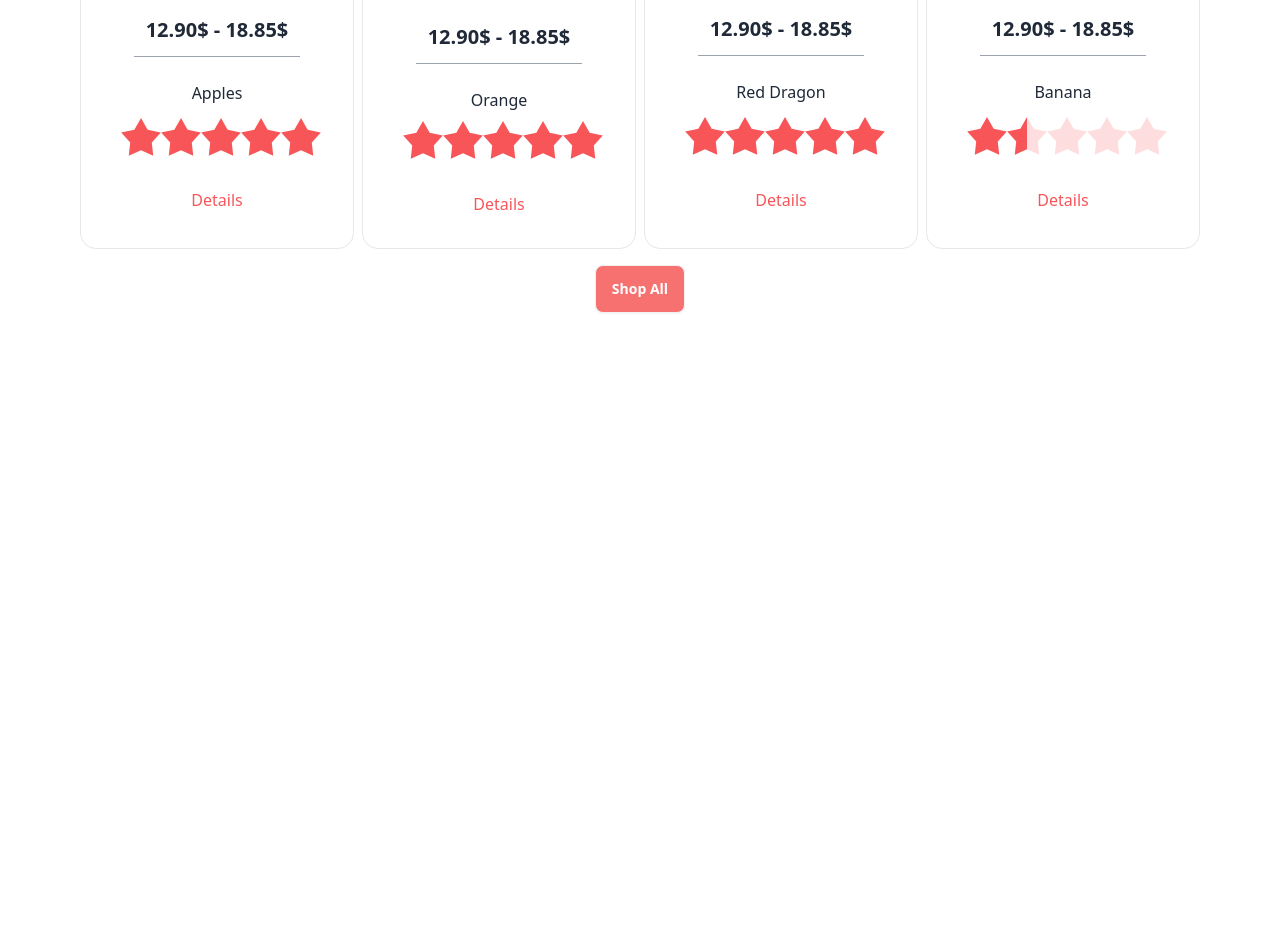
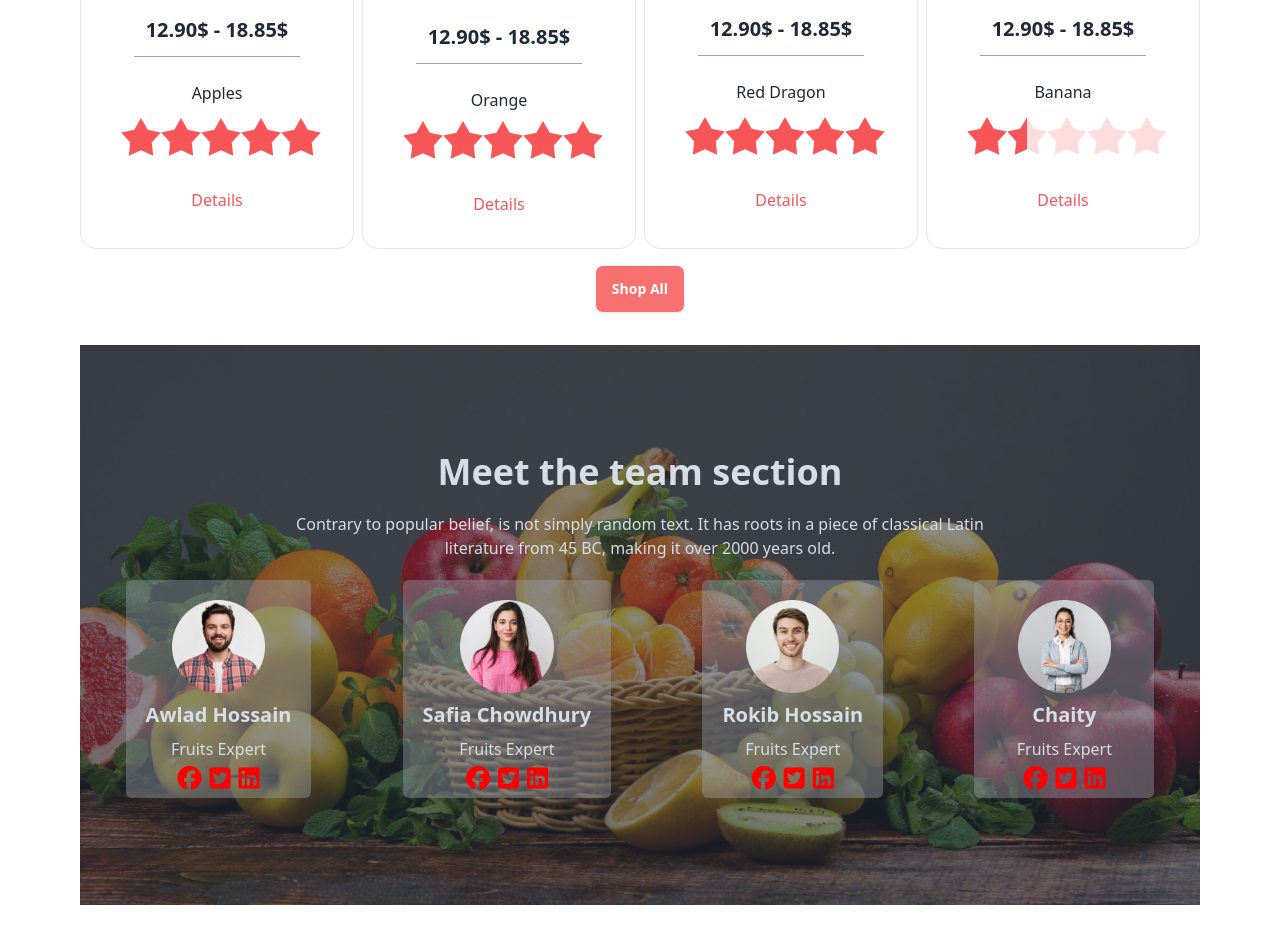
Before and after one commit to Shafiul007/fruit-burst, a plain HTML site: page index.html in a window 1280 px wide. Shown: the part 1213-2150 px from the top of the page. Before the commit the page ends 1558 px from the top, so only its background shows below. Drawn offline with nearby package versions, Linux system fonts and the light colour scheme.

Commit message:
meet section added

```diff
--- a/index.html
+++ b/index.html
@@ -264,7 +264,68 @@
           <button class="btn bg-red-400 text-white">Shop All</button>
 
         </section>
+        <section class="container mx-auto px-2 lg:px-20 mb-8 mt-4 ">
 
+          <div class="">
+            <div class="hero min-h-[70vh]" style="background-image: url(./image/banner1.png);">
+              <div class="hero-overlay bg-opacity-55"></div>
+              <div class=" text-center text-neutral-content">
+                <div class="text-center justify-center items-center">
+                  <h1 class="mb-5 text-4xl font-bold">Meet the team section</h1>
+                  <p class="mb-5 lg:px-[200px]">Contrary to popular belief, is not simply random text. It has roots in a piece of classical Latin literature from 45 BC, making it over 2000 years old.</p>
+                </div>
+                <div class=" flex flex-col lg:flex-row justify-center lg:justify-around">
+
+                  <div class="p-5 bg-gray-400 bg-opacity-40 rounded-md flex flex-col space-y-2 justify-center items-center text-center">
+                    <div class="flex justify-center"><img class="w-2/3" src="./image/member1.png" alt=""></div>
+                    <h1 class="text-xl font-bold">Awlad Hossain</h1>
+                    <p class="pb-2">Fruits Expert</p>
+                    <div class="flex gap-2">
+                      <i class="fa-brands fa-facebook fa-xl" style="color: #ff0000;"></i>
+                      <i class="fa-brands fa-square-twitter fa-xl" style="color: #ff0000;"></i>
+                      <i class="fa-brands rounded-full fa-linkedin fa-xl" style="color: #ff0000;"></i>
+                    </div>
+                  </div>
+                  <div class="p-5 bg-gray-400 bg-opacity-40 rounded-md flex flex-col space-y-2 justify-center items-center text-center">
+                    <div class="flex justify-center"><img class="w-2/3" src="./image/member2.png" alt=""></div>
+                    <h1 class="text-xl font-bold">Safia Chowdhury</h1>
+                    <p class="pb-2">Fruits Expert</p>
+                    <div class="flex gap-2">
+                      <i class="fa-brands fa-facebook fa-xl" style="color: #ff0000;"></i>
+                      <i class="fa-brands fa-square-twitter fa-xl" style="color: #ff0000;"></i>
+                      <i class="fa-brands rounded-full fa-linkedin fa-xl" style="color: #ff0000;"></i>
+                    </div>
+                  </div>
+                  <div class="p-5 bg-gray-400 bg-opacity-40 rounded-md flex flex-col space-y-2 justify-center items-center text-center">
+                    <div class="flex justify-center"><img class="w-2/3" src="./image/member3.png" alt=""></div>
+                    <h1 class="text-xl font-bold">Rokib Hossain</h1>
+                    <p class="pb-2">Fruits Expert</p>
+                    <div class="flex gap-2">
+                      <i class="fa-brands fa-facebook fa-xl" style="color: #ff0000;"></i>
+                      <i class="fa-brands fa-square-twitter fa-xl" style="color: #ff0000;"></i>
+                      <i class="fa-brands rounded-full fa-linkedin fa-xl" style="color: #ff0000;"></i>
+                    </div>
+                  </div>
+                  <div class="p-5 bg-gray-400 bg-opacity-40 rounded-md flex flex-col space-y-2 justify-center items-center text-center">
+                    <div class="flex justify-center"><img class="w-2/3" src="./image/member4.png" alt=""></div>
+                    <h1 class="text-xl font-bold">Chaity</h1>
+                    <p class="pb-2">Fruits Expert</p>
+                    <div class="flex gap-2">
+                      <i class="fa-brands fa-facebook fa-xl" style="color: #ff0000;"></i>
+                      <i class="fa-brands fa-square-twitter fa-xl" style="color: #ff0000;"></i>
+                      <i class="fa-brands rounded-full fa-linkedin fa-xl" style="color: #ff0000;"></i>
+                    </div>
+                  </div>
+
+                </div>
+              </div>
+            </div>
+          </div>
+
+        </section>
+        <section>
+
+        </section>
     </main>
     <footer>
 
```
